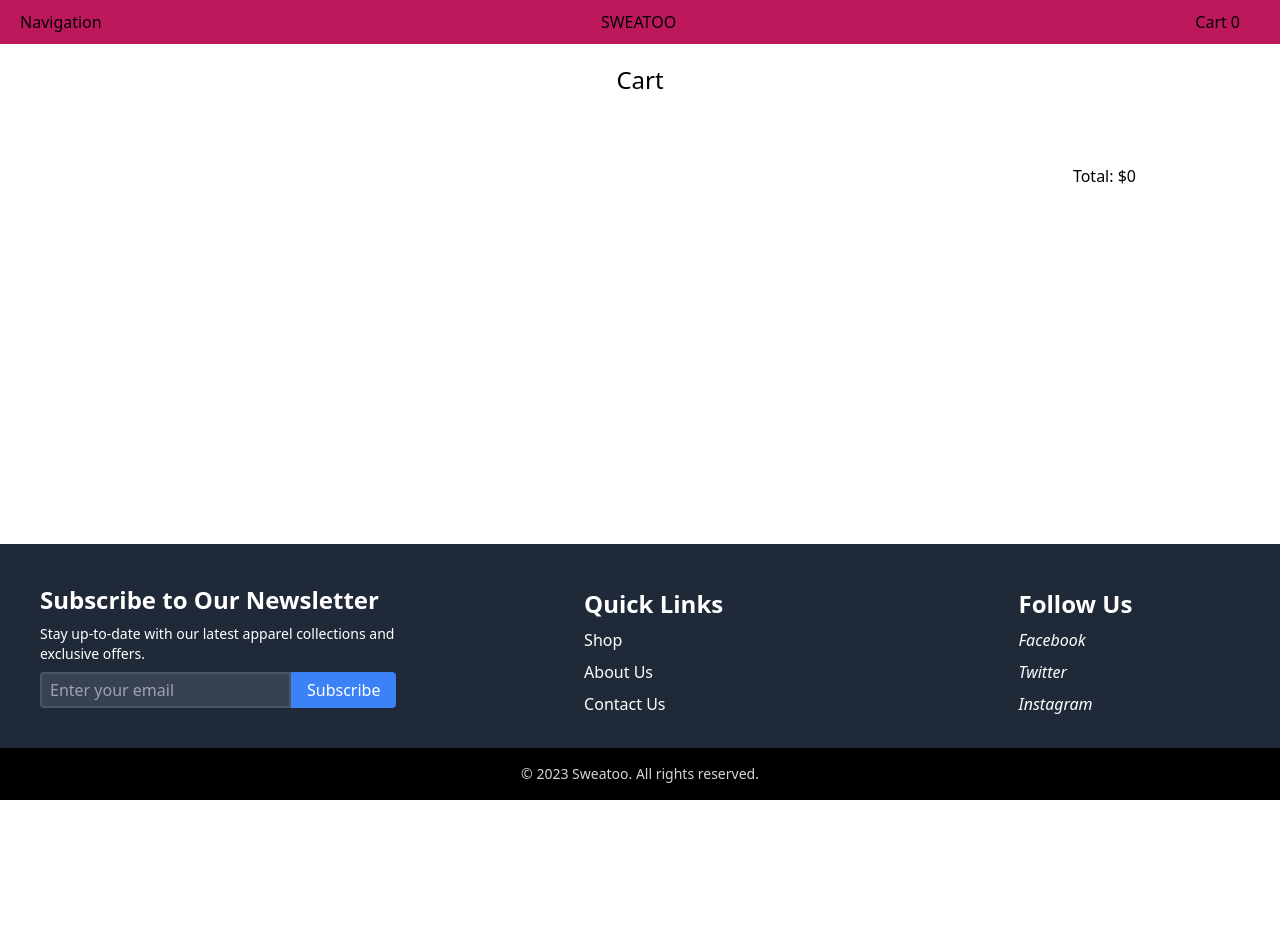
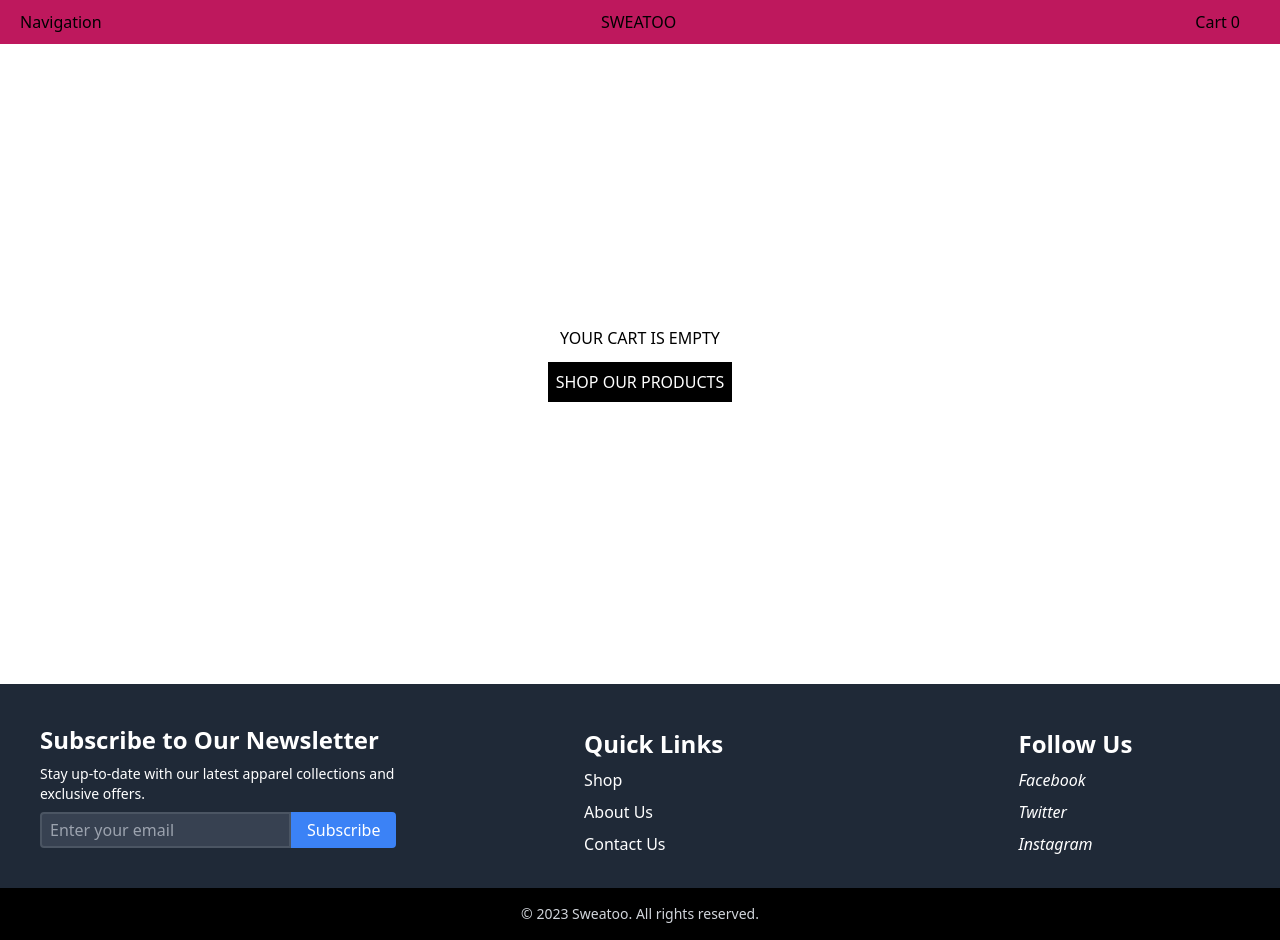
Before and after one commit to eddomiw/shopping-cart, a React (Vite) app: page /cart in a window 1280 px wide. Before the commit the page ends 800 px from the top, so only its background shows below. Built offline with nearby package versions, Linux system fonts and the light colour scheme.

Commit message:
Display message when shopping cart is empty

```diff
--- a/src/components/Account.jsx
+++ b/src/components/Account.jsx
@@ -1,6 +1,6 @@
 export default function Account() {
   return (
-    <div>
+    <div className="flex justify-center items-center min-h-[80vh]">
       <h1>Hello from About page!</h1>
     </div>
   );
--- a/src/components/Cart.jsx
+++ b/src/components/Cart.jsx
@@ -1,5 +1,6 @@
 import PropTypes from "prop-types";
 import { useState, useEffect } from "react";
+import { Link } from "react-router-dom";
 
 export default function Cart({ cartItems, updateCartItems }) {
   const [totalCost, setTotalCost] = useState();
@@ -27,7 +28,18 @@ export default function Cart({ cartItems, updateCartItems }) {
   console.log(cartItems);
 
   return (
-    <div className="flex flex-col items-center">
+    <div>
+      {Object.keys(cartItems).length === 0 ? (
+        <div className="flex flex-col gap-3 justify-center items-center min-h-[80vh]">
+          <div>YOUR CART IS EMPTY </div>
+          <Link to="/apparel">
+            <button className="bg-black text-white p-2">
+              SHOP OUR PRODUCTS
+            </button>
+          </Link>
+        </div>
+      ) : (
+        <div className="flex flex-col items-center min-h-[80vh]">
           <h1 className="text-center text-2xl py-5">Cart</h1>
           <div className="p-4 w-4/5">
             {Object.keys(cartItems).map((itemId) => (
@@ -51,11 +63,15 @@ export default function Cart({ cartItems, updateCartItems }) {
                     Remove
                   </button>
                 </div>
-            <div>{cartItems[itemId].quantity * cartItems[itemId].price}</div>
+                <div>
+                  {cartItems[itemId].quantity * cartItems[itemId].price}
+                </div>
               </div>
             ))}
           </div>
           <div className=" p-4 w-4/5  text-end">Total: ${totalCost}</div>
+        </div>
+      )}
     </div>
   );
 }
--- a/src/components/Footer.jsx
+++ b/src/components/Footer.jsx
@@ -1,7 +1,7 @@
 export default function Footer() {
   return (
     <footer className="bg-gray-800 text-white py-6 mt-auto ">
-      <div className="container flex flex-col md:flex-row items-center justify-between">
+      <div className=" flex flex-col md:flex-row items-center justify-between">
         {/* Left Section */}
         <div className="mb-4 md:mb-0 px-10">
           <h2 className="text-2xl font-bold mb-2">
```
Lines whose indentation alone changed are shown as unchanged.
